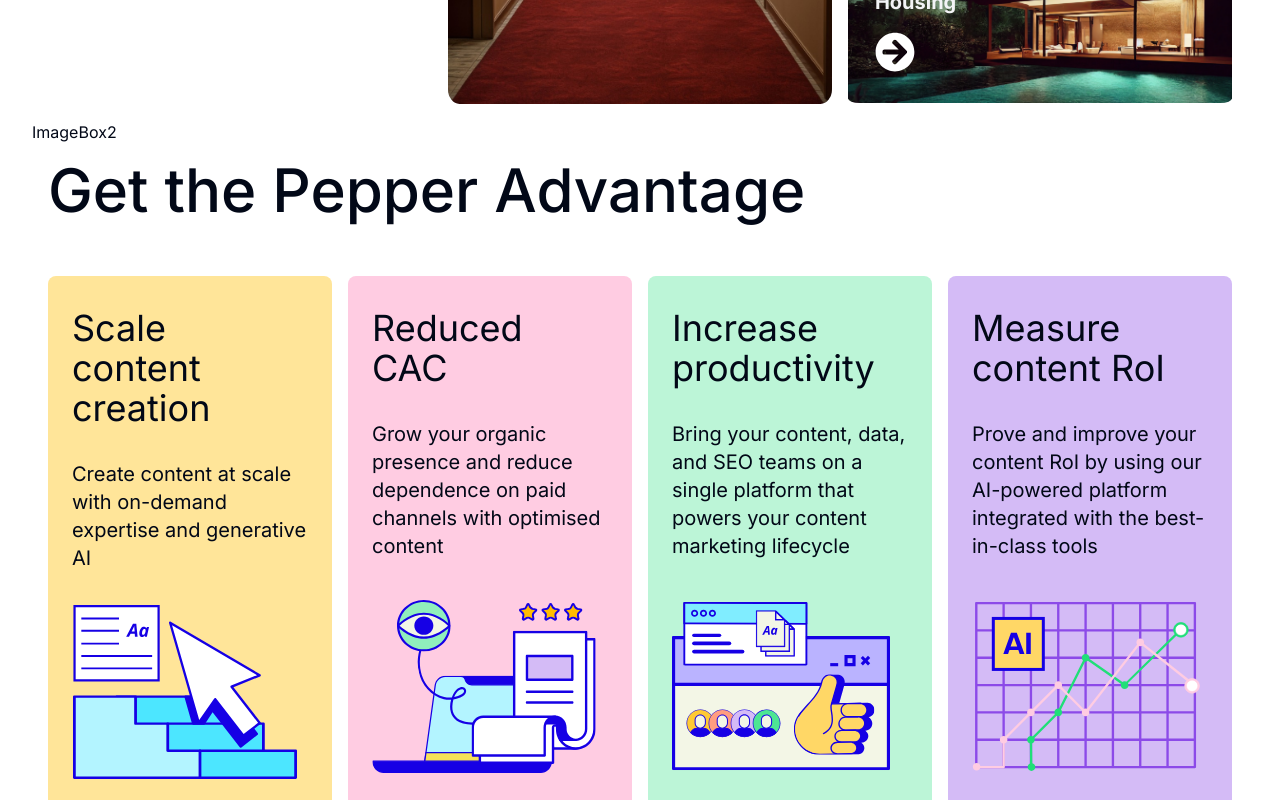
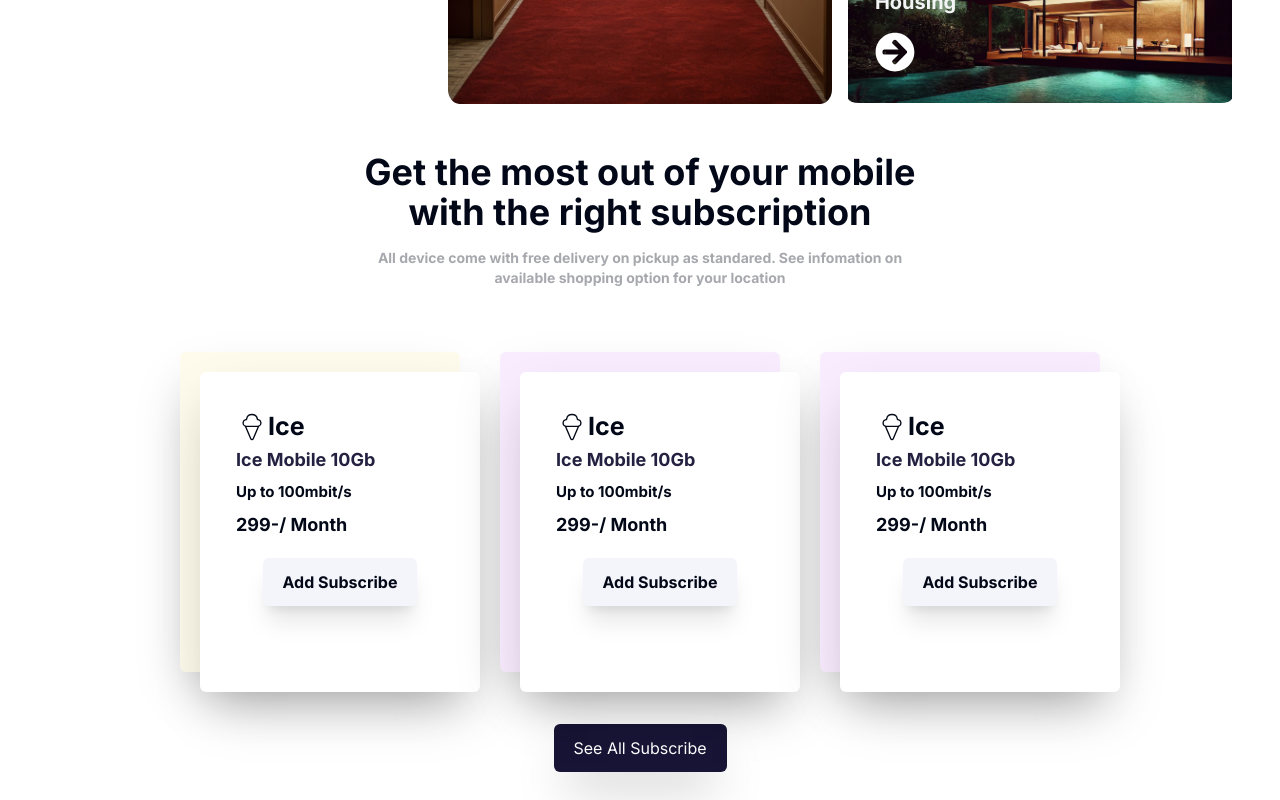
Before and after one commit to satender9586/roomstay, a Next.js app: page / in a window 1280 px wide. Shown: the part 500-1300 px from the top of the page. Built offline with nearby package versions, Linux system fonts and the light colour scheme.

Commit message:
add: cart ui desing successfully

```diff
--- a/components/About/ImageBox2.jsx
+++ b/components/About/ImageBox2.jsx
@@ -1,7 +1,183 @@
 import React from "react";
+import { CiIceCream } from "react-icons/ci";
 
 const ImageBox2 = () => {
-  return <div className="container">ImageBox2</div>;
+  return (
+    <div className="container ">
+      <div className="p-4 pb-[5rem]">
+        <div
+          className="p-4"
+          style={{
+            display: "flex",
+            flexDirection: "column",
+            alignItems: "center",
+            width: "100%",
+          }}
+        >
+          <h1 className="font-heading font-bold text-3xl sm:text-4xl md:text-5xl lg:text-4xl ">
+            Get the most out of your mobile
+          </h1>
+          <h1 className="font-heading font-bold text-3xl sm:text-4xl md:text-2xl lg:text-4xl ">
+            with the right subscription
+          </h1>
+          <div
+            className="p-4"
+            style={{
+              display: "flex",
+              flexDirection: "column",
+              alignItems: "center",
+              width: "100%",
+            }}
+          >
+            <h1 className="font-heading font-bold text-3xl sm:text-4xl md:text-2xl lg:text-sm opacity-35">
+              All device come with free delivery on pickup as standared. See
+              infomation on
+            </h1>
+            <h1 className="font-heading font-bold text-3xl sm:text-4xl md:text-2xl lg:text-sm opacity-35">
+              available shopping option for your location
+            </h1>
+          </div>
+        </div>
+        {/* carts */}
+        <div
+          style={{
+            display: "flex",
+            alignItems: "center",
+            justifyContent: "center",
+            width: "100%",
+            gap: "40px",
+            padding: "2rem 0",
+          }}
+        >
+          <div
+            className="bg-[#FFFBEC] w-[280px] h-[320px] rounded-md shadow-2xl "
+            style={{ position: "relative" }}
+          >
+            <div className="bg-[#FFFFFF] w-[280px] h-[320px] shadow-2xl rounded-md  p-9 absolute top-5 left-5">
+              <div
+                className=""
+                style={{ display: "flex", alignItems: "center" }}
+              >
+                <div>
+                  <CiIceCream className="size-8 font-bold" />
+                </div>
+                <h1 className="text-[25px] font-bold">Ice</h1>
+              </div>
+              <div>
+                <div>
+                  <h1 className="text-[18px] font-bold text-[#242140]">
+                    Ice Mobile 10Gb
+                  </h1>
+                </div>
+                <h1 className="text-[15px] font-bold mt-2">Up to 100mbit/s</h1>
+              </div>
+              <div>
+                <div>
+                  <h1 className="text-[18px] font-bold mt-2">299-/ Month</h1>
+                </div>
+              </div>
+              <div
+                style={{
+                  display: "flex",
+                  justifyContent: "center",
+                  alignItems: "center",
+                }}
+              >
+                <button className="bg-[#F4F5FA] p-3 px-5 rounded-md font-bold  shadow-xl mt-5">
+                  Add Subscribe
+                </button>
+              </div>
+            </div>
+          </div>
+          <div
+            className="bg-[#F9ECFF] w-[280px] h-[320px] rounded-md shadow-2xl "
+            style={{ position: "relative" }}
+          >
+            <div className="bg-[#FFFFFF] w-[280px] h-[320px] shadow-2xl rounded-md  p-9 absolute top-5 left-5">
+              <div
+                className=""
+                style={{ display: "flex", alignItems: "center" }}
+              >
+                <div>
+                  <CiIceCream className="size-8 font-bold" />
+                </div>
+                <h1 className="text-[25px] font-bold">Ice</h1>
+              </div>
+              <div>
+                <div>
+                  <h1 className="text-[18px] font-bold text-[#242140]">
+                    Ice Mobile 10Gb
+                  </h1>
+                </div>
+                <h1 className="text-[15px] font-bold mt-2">Up to 100mbit/s</h1>
+              </div>
+              <div>
+                <div>
+                  <h1 className="text-[18px] font-bold mt-2">299-/ Month</h1>
+                </div>
+              </div>
+              <div
+                style={{
+                  display: "flex",
+                  justifyContent: "center",
+                  alignItems: "center",
+                }}
+              >
+                <button className="bg-[#F4F5FA] p-3 px-5 rounded-md font-bold  shadow-xl mt-5">
+                  Add Subscribe
+                </button>
+              </div>
+            </div>
+          </div>
+          <div
+            className="bg-[#F9ECFF] w-[280px] h-[320px] rounded-md shadow-2xl "
+            style={{ position: "relative" }}
+          >
+            <div className="bg-[#FFFFFF] w-[280px] h-[320px] shadow-2xl rounded-md  p-9 absolute top-5 left-5">
+              <div
+                className=""
+                style={{ display: "flex", alignItems: "center" }}
+              >
+                <div>
+                  <CiIceCream className="size-8 font-bold" />
+                </div>
+                <h1 className="text-[25px] font-bold">Ice</h1>
+              </div>
+              <div>
+                <div>
+                  <h1 className="text-[18px] font-bold text-[#242140]">
+                    Ice Mobile 10Gb
+                  </h1>
+                </div>
+                <h1 className="text-[15px] font-bold mt-2">Up to 100mbit/s</h1>
+              </div>
+              <div>
+                <div>
+                  <h1 className="text-[18px] font-bold mt-2">299-/ Month</h1>
+                </div>
+              </div>
+              <div
+                style={{
+                  display: "flex",
+                  justifyContent: "center",
+                  alignItems: "center",
+                }}
+              >
+                <button className="bg-[#F4F5FA] p-3 px-5 rounded-md font-bold  shadow-xl mt-5">
+                  Add Subscribe
+                </button>
+              </div>
+            </div>
+          </div>
+        </div>
+        <div style={{ display: "flex", justifyContent: "center" }}>
+          <button className="bg-[#171435] text-white p-3 px-5 rounded-md   shadow-2xl mt-5">
+            See All Subscribe
+          </button>
+        </div>
+      </div>
+    </div>
+  );
 };
 
 export default ImageBox2;
```
